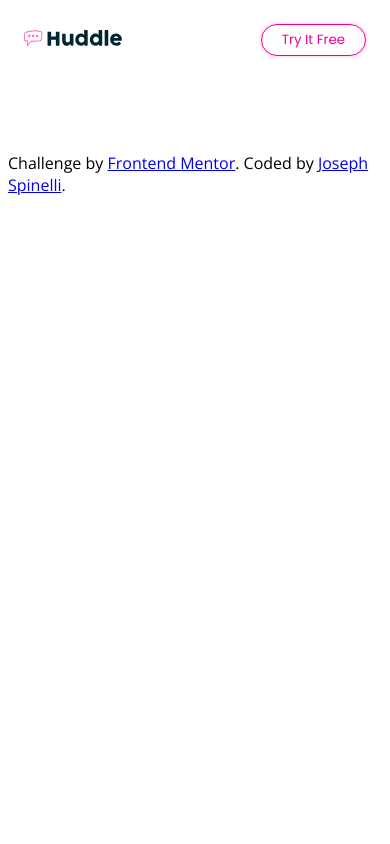
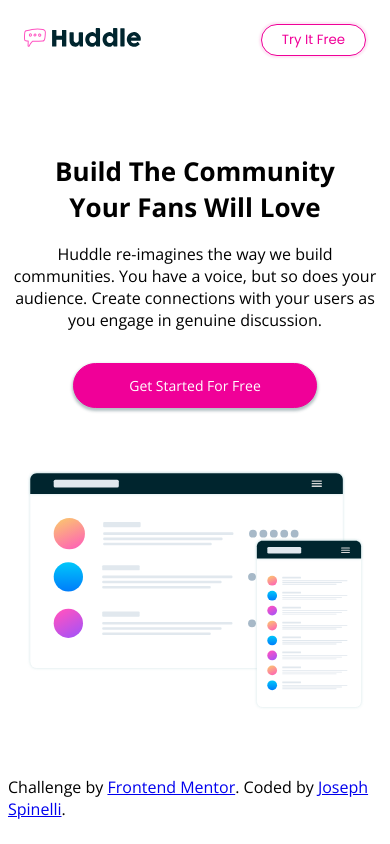
Before and after one commit to joespinelli7/huddle-landing-page, a website: page index.html in a window 390 px wide. Drawn offline with nearby package versions, Linux system fonts and the light colour scheme.

Commit message:
theme: Finish first part of main section

```diff
--- /dev/null
+++ b/css/components/content.css
@@ -0,0 +1,114 @@
+/**
+ * @file
+ * Visual styles for content.
+ */
+
+ .content__intro {
+   text-align: center;
+ }
+
+ .content__body {
+   width: 35%;
+   margin: auto;
+   text-align: center;
+ }
+
+ .content__button {
+   font-family: 'Open Sans', sans-serif;
+   font-size: 14px;
+   border-radius: 40px;
+   background-color: var(--pink);
+   border: 1px solid var(--pink);
+   padding: 20px 95px;
+   color: var(--white);
+   box-shadow: 0px 2px 3px 1px rgba(0, 45, 56, 30%)
+ }
+
+ .content__button:hover {
+   background-color: var(--white);
+   color: var(--pink);
+   box-shadow: 0px 2px 3px 1px rgba(240, 0, 152, 35%);
+   transition: color 600ms, background-color 600ms;
+ }
+
+ .content__button--wrapper {
+   display: flex;
+   text-decoration: none;
+   justify-content: center;
+   margin: 1.5rem 0 10rem;
+ }
+
+ .content__image-mockups {
+   display: block;
+   margin-left: auto;
+   margin-right: auto;
+   width: 50%;
+   animation: fadeIn 0.5s ease-in forwards;
+ }
+
+ @media screen and (max-width: 768px) {
+   .content__intro {
+     font-size: 26px;
+     padding: 0 2rem;
+   }
+
+   .content__body {
+     width: 100%;
+   }
+
+   .content__button {
+     padding: 12px 55px;
+   }
+
+   .content__button--wrapper {
+     margin: 2rem 0 7rem;
+   }
+
+   .content__image-mockups {
+     width: 90%;
+   }
+ }
+
+ @keyframes fadeIn {
+  from {
+    opacity: 0;
+    transform: translateY(0px) scale(0.2);
+  }
+  to {
+    opacity: 1;
+    transform: translateY(-50px) scale(1);
+  }
+}
+
+@-moz-keyframes fadeIn {
+  from {
+    opacity: 0;
+    transform: translateY(0px) scale(0.2);
+  }
+  to {
+    opacity: 1;
+    transform: translateY(-50px) scale(1);
+  }
+}
+
+@-webkit-keyframes fadeIn {
+  from {
+    opacity: 0;
+    transform: translateY(0px) scale(0.2);
+  }
+  to {
+    opacity: 1;
+    transform: translateY(-50px) scale(1);
+  }
+}
+
+@-o-keyframes fadeIn {
+  from {
+    opacity: 0;
+    transform: translateY(0px) scale(0.2);
+  }
+  to {
+    opacity: 1;
+    transform: translateY(-50px) scale(1);
+  }
+}
--- a/css/components/header.css
+++ b/css/components/header.css
@@ -1,4 +1,3 @@
-
 /**
  * @file
  * Visual styles for header.
@@ -28,6 +27,7 @@
  .header__button:hover {
    background-color: var(--pink);
    color: var(--white);
+   border: 1px solid var(--pink);
    box-shadow: 0px 0px 2px 2px rgba(240, 0, 152, 35%);
    transition: color 600ms, background-color 600ms;
  }
@@ -37,4 +37,8 @@
    .header__button {
      padding: 5px 20px;
    }
+
+   .header__logo {
+     width: 30vw;
+   }
  }
--- a/css/layout/page.css
+++ b/css/layout/page.css
@@ -7,7 +7,7 @@
   padding: 2rem 3rem 8rem;
 }
 
-/* If the screen size is 768px wide or less, hide the element */
+/* If the screen size is 768px wide or less, change padding */
 @media screen and (max-width: 768px) {
   .page__header {
     padding: 1rem 1rem 5rem;
--- a/css/styles.css
+++ b/css/styles.css
@@ -22,28 +22,130 @@
 }
 /**
  * @file
- * Layout styling for pages.
- */
-
-.page__header {
-  padding: 2rem 3rem 8rem;
-}
-
-/* If the screen size is 768px wide or less, hide the element */
-
-@media screen and (max-width: 768px) {
-  .page__header {
-    padding: 1rem 1rem 5rem;
-  }
-}
-/**
- * @file
  * Visual styles for buttons.
  */
 
 .button {
   cursor: pointer;
   text-transform: capitalize;
+}
+/**
+ * @file
+ * Visual styles for content.
+ */
+
+.content__intro {
+  text-align: center;
+}
+
+.content__body {
+  width: 35%;
+  margin: auto;
+  text-align: center;
+}
+
+.content__button {
+  font-family: 'Open Sans', sans-serif;
+  font-size: 14px;
+  border-radius: 40px;
+  background-color: var(--pink);
+  border: 1px solid var(--pink);
+  padding: 20px 95px;
+  color: var(--white);
+  box-shadow: 0px 2px 3px 1px rgba(0, 45, 56, 30%);
+}
+
+.content__button:hover {
+  background-color: var(--white);
+  color: var(--pink);
+  box-shadow: 0px 2px 3px 1px rgba(240, 0, 152, 35%);
+  transition: color 600ms, background-color 600ms;
+}
+
+.content__button--wrapper {
+  display: flex;
+  text-decoration: none;
+  justify-content: center;
+  margin: 1.5rem 0 10rem;
+}
+
+.content__image-mockups {
+  display: block;
+  margin-left: auto;
+  margin-right: auto;
+  width: 50%;
+  animation: fadeIn 0.5s ease-in forwards;
+}
+
+@media screen and (max-width: 768px) {
+  .content__intro {
+    font-size: 26px;
+    padding: 0 2rem;
+  }
+
+  .content__body {
+    width: 100%;
+  }
+
+  .content__button {
+    padding: 12px 55px;
+  }
+
+  .content__button--wrapper {
+    margin: 2rem 0 7rem;
+  }
+
+  .content__image-mockups {
+    width: 90%;
+  }
+}
+
+@keyframes fadeIn {
+  from {
+    opacity: 0;
+    transform: translateY(0px) scale(0.2);
+  }
+
+  to {
+    opacity: 1;
+    transform: translateY(-50px) scale(1);
+  }
+}
+
+@-moz-keyframes fadeIn {
+  from {
+    opacity: 0;
+    transform: translateY(0px) scale(0.2);
+  }
+
+  to {
+    opacity: 1;
+    transform: translateY(-50px) scale(1);
+  }
+}
+
+@-webkit-keyframes fadeIn {
+  from {
+    opacity: 0;
+    transform: translateY(0px) scale(0.2);
+  }
+
+  to {
+    opacity: 1;
+    transform: translateY(-50px) scale(1);
+  }
+}
+
+@-o-keyframes fadeIn {
+  from {
+    opacity: 0;
+    transform: translateY(0px) scale(0.2);
+  }
+
+  to {
+    opacity: 1;
+    transform: translateY(-50px) scale(1);
+  }
 }
 /**
  * @file
@@ -74,6 +176,7 @@
 .header__button:hover {
   background-color: var(--pink);
   color: var(--white);
+  border: 1px solid var(--pink);
   box-shadow: 0px 0px 2px 2px rgba(240, 0, 152, 35%);
   transition: color 600ms, background-color 600ms;
 }
@@ -84,4 +187,24 @@
   .header__button {
     padding: 5px 20px;
   }
+
+  .header__logo {
+    width: 30vw;
+  }
 }
+/**
+ * @file
+ * Layout styling for pages.
+ */
+
+.page__header {
+  padding: 2rem 3rem 8rem;
+}
+
+/* If the screen size is 768px wide or less, change padding */
+
+@media screen and (max-width: 768px) {
+  .page__header {
+    padding: 1rem 1rem 5rem;
+  }
+}
--- a/index.html
+++ b/index.html
@@ -28,7 +28,20 @@
       </div>
     </header>
     <main class="page__content">
-
+      <div class="content">
+        <h1 class="content__intro">
+          Build The Community Your Fans Will Love
+        </h1>
+        <p class="content__body">
+          Huddle re-imagines the way we build communities. You have a voice, but so does your audience. Create connections with your users as you engage in genuine discussion.
+        </p>
+        <a class="content__button--wrapper" href="#">
+          <button class="content__button button" href="#">
+            Get Started For Free
+          </button>
+        </a>
+        <img class="content__image-mockups fadeIn" src="images/screen-mockups.svg"/>
+      </div>
     </main>
     <footer class="page__footer">
       <p class="attribution">
```
